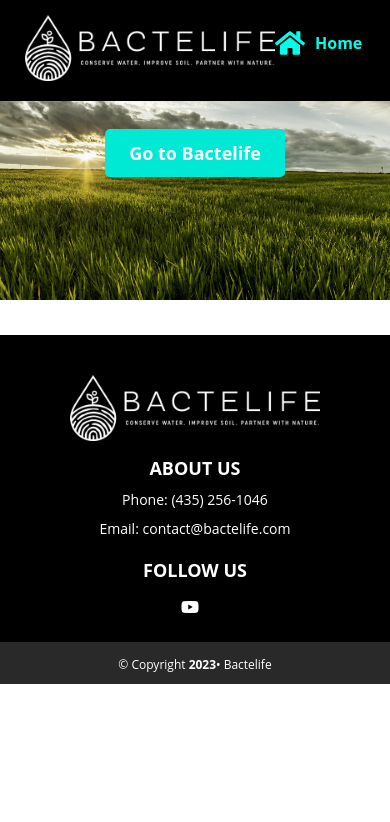
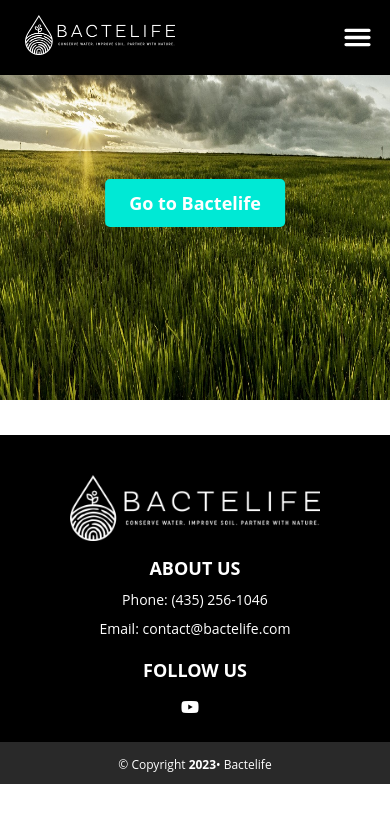
Before and after one commit to MisaelRodriguez3/Bactelife_webApp, a React (Vite) app in the folder Bactelife_webApp/: page / in a window 390 px wide. Shown: the top 822 px of the page. Built offline with nearby package versions, Linux system fonts and the light colour scheme.

Commit message:
menu en movil

```diff
--- a/Bactelife_webApp/src/components/Footer.jsx
+++ b/Bactelife_webApp/src/components/Footer.jsx
@@ -19,7 +19,7 @@
                 <div className="grupo-1">
                     <div className="box">
                         <figure>
-                            <a href="#">
+                            <a href="/">
                                 <img src="/src/image/logo-white.png" alt="bactelifelogo" />
                             </a>
                         </figure>
--- a/Bactelife_webApp/src/components/Nav.jsx
+++ b/Bactelife_webApp/src/components/Nav.jsx
@@ -1,12 +1,18 @@
-import React from "react";
+import React, { useState } from "react";
 import { Link } from "react-router-dom";
 import { IoIosContact } from "react-icons/io";
 import { MdCalculate } from "react-icons/md"
 import { FaHome } from "react-icons/fa";
+import { IoMenu, IoClose } from "react-icons/io5";
 import "./NavStyles.css";
 
 export function Nav() {
-  const currentPath = location.pathname;
+  const Path = location.pathname;
+  const [menuVisible, setMenuVisible] = useState(false);
+
+  const toggleMenu = () => {
+    setMenuVisible(!menuVisible)
+  }
 
   return (
     <nav>
@@ -14,27 +20,30 @@
         <img src="/src/image/logo-white.png" alt="Logo" className="logo" />
       </div>
       </Link>
-      <ul>
+      <div className={`link-container ${menuVisible ? 'show' : ''}`}>
+        <ul className="ul-link">
           <Link to='/'>
-          <li className={`${currentPath === '/' ? 'active' : ''}`}>
+            <li className={`links ${Path === '/' ? 'active' : ''}`}>
               <FaHome className="icon" />
               Home
             </li>
           </Link>
           <Link to="/contact">
-          <li className={`${currentPath === '/contact' ? 'active' : ''}`}>
+            <li className={`links ${Path === '/contact' ? 'active' : ''}`}>
               <IoIosContact className="icon" />
               Contact
             </li>
           </Link>
 
           <Link to="/calculate">
-          <li className={`${currentPath === '/calculate' ? 'active' : ''}`}>
+            <li className={`links ${Path === '/calculate' ? 'active' : ''}`}>
               <MdCalculate className="icon" />
               Estimation Tool
             </li>
           </Link>
         </ul>
+      </div>
+      {menuVisible ? <IoClose className="menu-icon" onClick={toggleMenu} /> : <IoMenu className="menu-icon" onClick={toggleMenu} />}
     </nav >
   );
 }
--- a/Bactelife_webApp/src/components/NavStyles.css
+++ b/Bactelife_webApp/src/components/NavStyles.css
@@ -7,44 +7,44 @@
   position: fixed;
   width: 100%;
   z-index: 10;
+  margin-bottom: 20px;
 }
 
 * {
   margin: 0;
 }
 
-ul {
+.ul-link {
   list-style: none;
   padding: 0;
   margin: 0;
   display: flex;
 }
 
-li {
+a {
+  color: #fff;
+  text-decoration: none;
+}
+
+.links {
   display: flex;
   align-items: center;
   margin: auto;
+  text-decoration: none;
+  color: #fff;
+  font-weight: bold;
+  transition: color 0.3s ease;
 }
 
 li:last-child {
   margin-right: 90px;
 }
 
-li {
-  text-decoration: none;
-  color: #fff;
-  font-weight: bold;
-  transition: color 0.3s ease;
-}
-
-li:hover {
+.links:hover {
   color: #00ffea;
   transform: scale(1.2);
 }
 
-a {
-  text-decoration: none;
-}
 
 .logo {
   display: inline-block;
@@ -97,10 +97,9 @@
 .banner {
   width: 100%;
   height: auto;
-  margin-top: 90px;
 }
 
-.active {
+.links.active {
   color: #00ffea;
 }
 
@@ -125,3 +124,63 @@
 .key-words {
   font-size: 22px;
 }
+
+.menu-icon {
+  color: #ffff;
+  font-size: 35px;
+  display: none;
+  cursor: pointer;
+}
+
+.link-container {
+  display: flex;
+}
+
+
+@media (max-width: 937px) {
+  .link-container {
+    display: none;
+  }
+
+  .menu-icon {
+    display: block;
+  }
+
+  .ul-link {
+    position: relative;
+    display: flex;
+    flex-direction: column;
+    align-items: center;
+  }
+
+  .links {
+    padding: 7px;
+    color: #000;
+    width: 100%;
+  }
+
+  .show {
+    display: block;
+    position: absolute;
+    margin-top: 200px;
+    left: 0;
+    width: 100%;
+    background-color: #ffff;
+  }
+
+  .logo {
+    width: 150px;
+  }
+
+  .phrase {
+    font-size: 22px;
+  }
+
+  .key-words {
+    font-size: 12px;
+  }
+
+  .banner {
+    height: 400px;
+  }
+}
--- a/Bactelife_webApp/src/components/footer.css
+++ b/Bactelife_webApp/src/components/footer.css
@@ -23,7 +23,8 @@
   background-color: black;
   color: #fff;
   padding-top: 5px;
-    position: relative; /* Nuevo */
+  position: relative;
+  /* Nuevo */
 }
 
 .pie-pagina .grupo-1 {
@@ -31,7 +32,8 @@
   justify-content: space-between;
   align-items: center;
   padding: 20px;
-    flex-grow: 1; /* Agregado */
+  flex-grow: 1;
+  /* Agregado */
 }
 
 
--- a/Bactelife_webApp/src/components/topbar/Topbar.jsx
+++ b/Bactelife_webApp/src/components/topbar/Topbar.jsx
@@ -14,16 +14,16 @@
       <div className="topbarWrapper">
         <div className="topLeft">
           <div className="topbarIconContainer" onClick={toggleSidebar}>
-          {sidebarVisible ? <CloseIcon /> : <MenuIcon />}
+            {sidebarVisible ? <CloseIcon /> : <MenuIcon />}
           </div>
           <Link className='topLetter' to="/admin">
-          <span className="logo">bactelife</span>
+            <span className="logo">bactelife</span>
           </Link>
         </div>
         <div className="topRight">
           <Link to="/" onClick={() => logout()}>
             <div className="topbarIconContainer">
-              <LogoutIcon />
+              <LogoutIcon className='logoutIcon' />
             </div>
           </Link>
         </div>
--- a/Bactelife_webApp/src/components/topbar/topbar.css
+++ b/Bactelife_webApp/src/components/topbar/topbar.css
@@ -5,6 +5,10 @@
   position: sticky;
   top: 0;
   z-index: 999;
+}
+
+.logoutIcon {
+  color: #000;
 }
 
 .link {
@@ -29,7 +33,7 @@
   margin-left: 10px;
 }
 
-.topLetter{
+.topLetter {
   text-decoration: none;
 
 }
```
Lines whose indentation alone changed are shown as unchanged.
